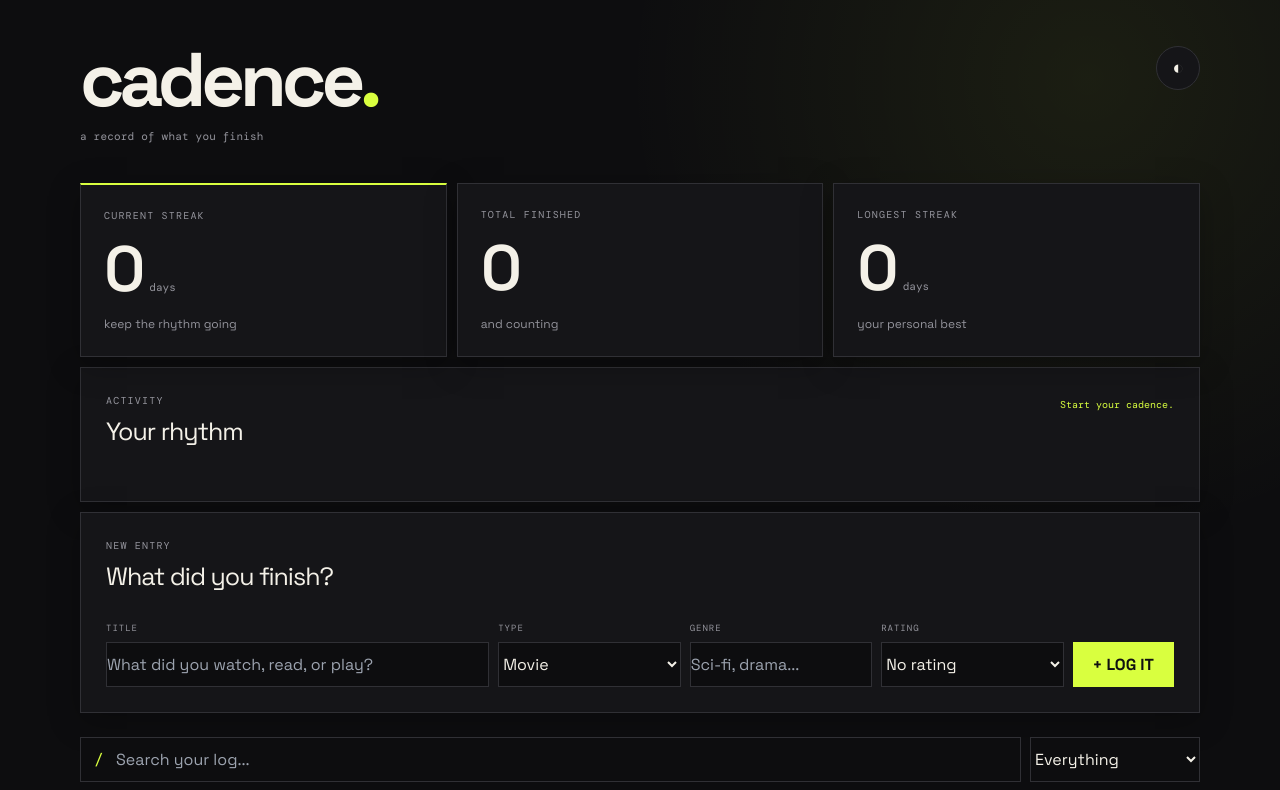
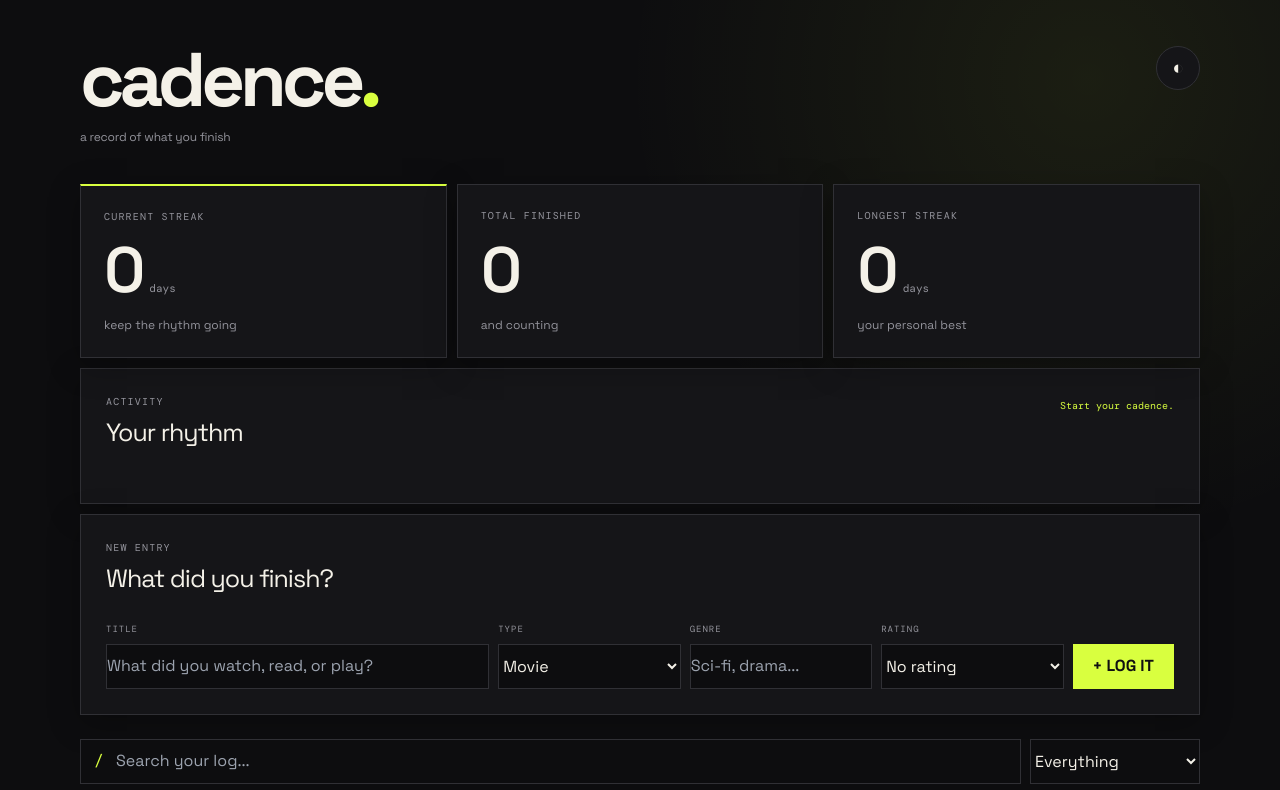
Before and after one commit to srishtipurohitaps/Cadence, a website: page pages/index.html in a window 1280 px wide. Shown: the top 790 px of the page. Drawn offline with nearby package versions, Linux system fonts and the light colour scheme.

Commit message:
updated the body font!

```diff
--- a/static/style.css
+++ b/static/style.css
@@ -83,9 +83,10 @@ select:focus-visible {
 .brand p {
     margin: 14px 0 0;
     color: var(--muted);
-    font-family: "DM Mono", monospace;
-    font-size: 11px;
-    letter-spacing: 0.2px;
+    font-family: "Space Grotesk", sans-serif;
+    font-size: 12px;
+    font-weight: 400;
+    letter-spacing: -0.2px;
 }
 
 .theme-button {
```
